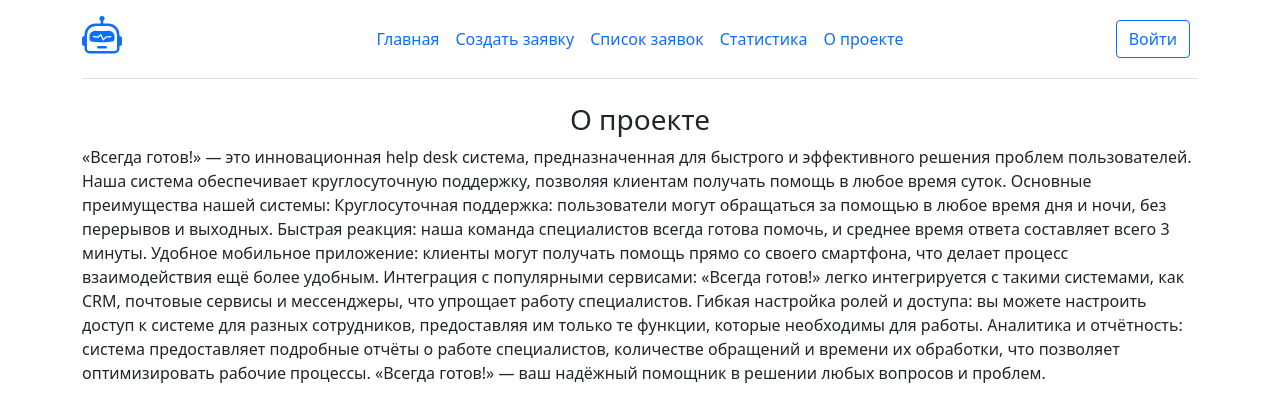
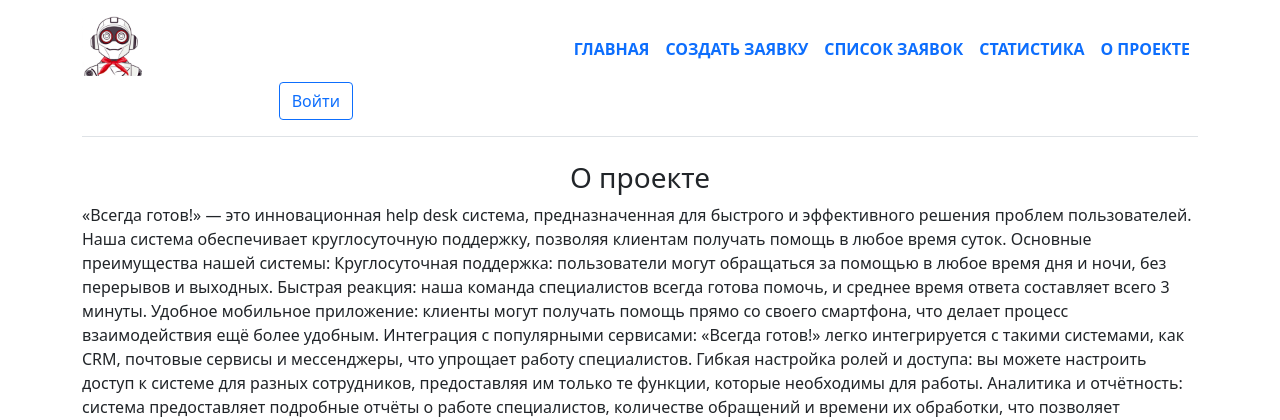
Before and after one commit to IslamovDF/hackathon2024, a Django app: page /about/ in a window 1280 px wide. Shown: the top 420 px of the page. Run offline with Django 5.2, Linux system fonts and the light colour scheme; some libraries are stand-ins or nearby versions.

Commit message:
add pdf, logo

```diff
--- a/helpdeck_project/tasks/templates/tasks/base.html
+++ b/helpdeck_project/tasks/templates/tasks/base.html
@@ -1,3 +1,4 @@
+{% load static %}
 <!DOCTYPE html>
 <html lang="en">
 <head>
@@ -11,16 +12,17 @@
     <header class="d-flex flex-wrap align-items-center justify-content-center justify-content-md-between py-3 mb-4 border-bottom">
       <div class="col-md-3 mb-2 mb-md-0">
         <a href="/" class="d-inline-flex link-body-emphasis text-decoration-none">
-            <svg xmlns="http://www.w3.org/2000/svg" width="40" height="40" fill="currentColor" class="bi bi-robot" viewBox="0 0 16 16"> <path d="M6 12.5a.5.5 0 0 1 .5-.5h3a.5.5 0 0 1 0 1h-3a.5.5 0 0 1-.5-.5ZM3 8.062C3 6.76 4.235 5.765 5.53 5.886a26.58 26.58 0 0 0 4.94 0C11.765 5.765 13 6.76 13 8.062v1.157a.933.933 0 0 1-.765.935c-.845.147-2.34.346-4.235.346-1.895 0-3.39-.2-4.235-.346A.933.933 0 0 1 3 9.219V8.062Zm4.542-.827a.25.25 0 0 0-.217.068l-.92.9a24.767 24.767 0 0 1-1.871-.183.25.25 0 0 0-.068.495c.55.076 1.232.149 2.02.193a.25.25 0 0 0 .189-.071l.754-.736.847 1.71a.25.25 0 0 0 .404.062l.932-.97a25.286 25.286 0 0 0 1.922-.188.25.25 0 0 0-.068-.495c-.538.074-1.207.145-1.98.189a.25.25 0 0 0-.166.076l-.754.785-.842-1.7a.25.25 0 0 0-.182-.135Z"/> <path d="M8.5 1.866a1 1 0 1 0-1 0V3h-2A4.5 4.5 0 0 0 1 7.5V8a1 1 0 0 0-1 1v2a1 1 0 0 0 1 1v1a2 2 0 0 0 2 2h10a2 2 0 0 0 2-2v-1a1 1 0 0 0 1-1V9a1 1 0 0 0-1-1v-.5A4.5 4.5 0 0 0 10.5 3h-2V1.866ZM14 7.5V13a1 1 0 0 1-1 1H3a1 1 0 0 1-1-1V7.5A3.5 3.5 0 0 1 5.5 4h5A3.5 3.5 0 0 1 14 7.5Z"/> </svg>
+<!--            <svg xmlns="http://www.w3.org/2000/svg" width="40" height="40" fill="currentColor" class="bi bi-robot" viewBox="0 0 16 16"> <path d="M6 12.5a.5.5 0 0 1 .5-.5h3a.5.5 0 0 1 0 1h-3a.5.5 0 0 1-.5-.5ZM3 8.062C3 6.76 4.235 5.765 5.53 5.886a26.58 26.58 0 0 0 4.94 0C11.765 5.765 13 6.76 13 8.062v1.157a.933.933 0 0 1-.765.935c-.845.147-2.34.346-4.235.346-1.895 0-3.39-.2-4.235-.346A.933.933 0 0 1 3 9.219V8.062Zm4.542-.827a.25.25 0 0 0-.217.068l-.92.9a24.767 24.767 0 0 1-1.871-.183.25.25 0 0 0-.068.495c.55.076 1.232.149 2.02.193a.25.25 0 0 0 .189-.071l.754-.736.847 1.71a.25.25 0 0 0 .404.062l.932-.97a25.286 25.286 0 0 0 1.922-.188.25.25 0 0 0-.068-.495c-.538.074-1.207.145-1.98.189a.25.25 0 0 0-.166.076l-.754.785-.842-1.7a.25.25 0 0 0-.182-.135Z"/> <path d="M8.5 1.866a1 1 0 1 0-1 0V3h-2A4.5 4.5 0 0 0 1 7.5V8a1 1 0 0 0-1 1v2a1 1 0 0 0 1 1v1a2 2 0 0 0 2 2h10a2 2 0 0 0 2-2v-1a1 1 0 0 0 1-1V9a1 1 0 0 0-1-1v-.5A4.5 4.5 0 0 0 10.5 3h-2V1.866ZM14 7.5V13a1 1 0 0 1-1 1H3a1 1 0 0 1-1-1V7.5A3.5 3.5 0 0 1 5.5 4h5A3.5 3.5 0 0 1 14 7.5Z"/> </svg>-->
+            <img src="{% static 'images/logo.png' %}" height="60" alt="logo">
         </a>
       </div>
 
       <ul class="nav col-12 col-md-auto mb-2 justify-content-center mb-md-0">
-        <li><a href="/" class="nav-link px-2">Главная</a></li>
-        <li><a href="/new" class="nav-link px-2">Создать заявку</a></li>
-        <li><a href="/tasks" class="nav-link px-2">Список заявок</a></li>
-        <li><a href="/dashboard" class="nav-link px-2">Статистика</a></li>
-        <li><a href="/about" class="nav-link px-2">О проекте</a></li>
+        <li><a href="/" class="nav-link px-2 text-uppercase fw-bolder">Главная</a></li>
+        <li><a href="/new" class="nav-link px-2 text-uppercase fw-bolder">Создать заявку</a></li>
+        <li><a href="/tasks" class="nav-link px-2 text-uppercase fw-bolder">Список заявок</a></li>
+        <li><a href="/dashboard" class="nav-link px-2 text-uppercase fw-bolder">Статистика</a></li>
+        <li><a href="/about" class="nav-link px-2 text-uppercase fw-bolder">О проекте</a></li>
       </ul>
 
       <div class="col-md-3 text-end">
--- a/helpdeck_project/tasks/templates/tasks/index.html
+++ b/helpdeck_project/tasks/templates/tasks/index.html
@@ -4,7 +4,7 @@
     <div class="container">
         <div class="row">
             <div class="col-lg-12">
-                <h4 class="text-center text">Информационная система "ПИОНЕР"</h4>
+                <h4 class="text-center text">Help desk система "ПИОНЕР"</h4>
                 <div id="carouselExampleIndicators" class="carousel slide" data-bs-ride="carousel">
                   <div class="carousel-indicators">
                       <button type="button" data-bs-target="#carouselExampleIndicators" data-bs-slide-to="0" class="active" aria-current="true" aria-label="Slide 1"></button>
```
Also changed, not shown: README.md, helpdeck_project/db.sqlite3, helpdeck_project/tasks/static/images/logo.png (added), 1 other file.
